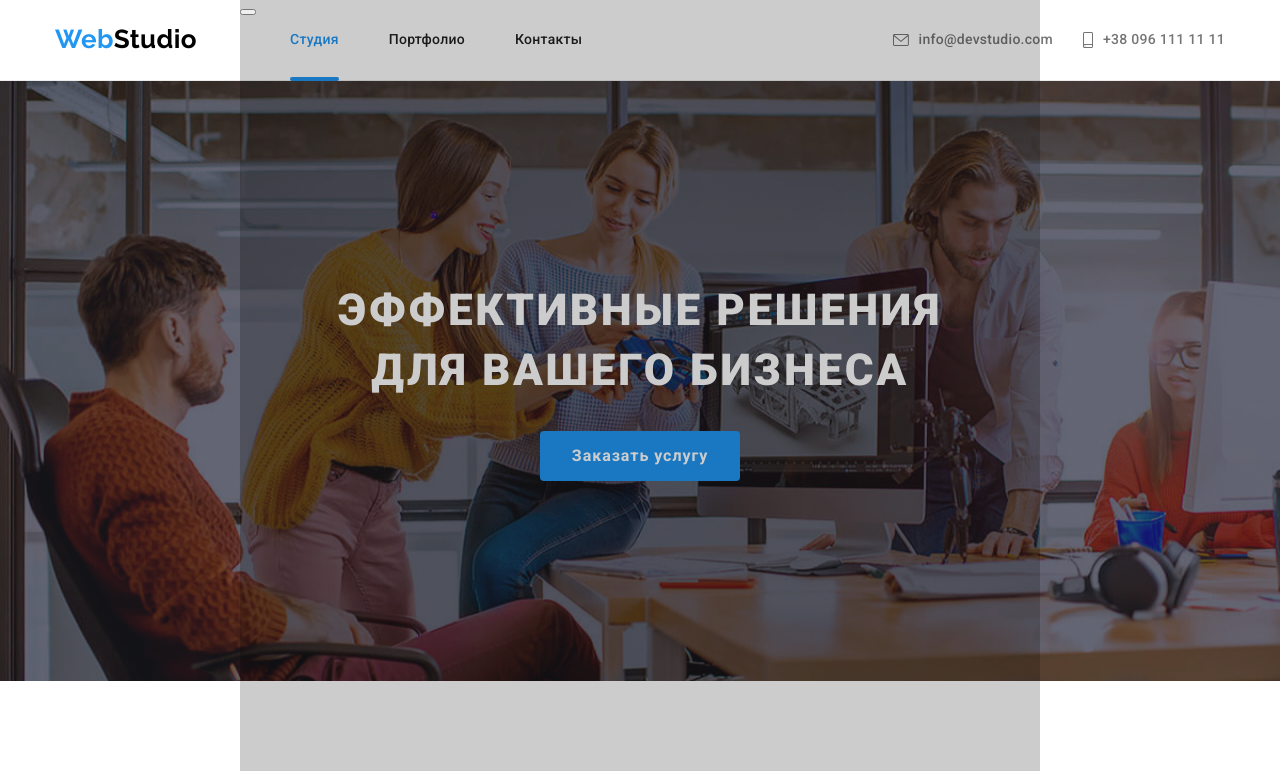
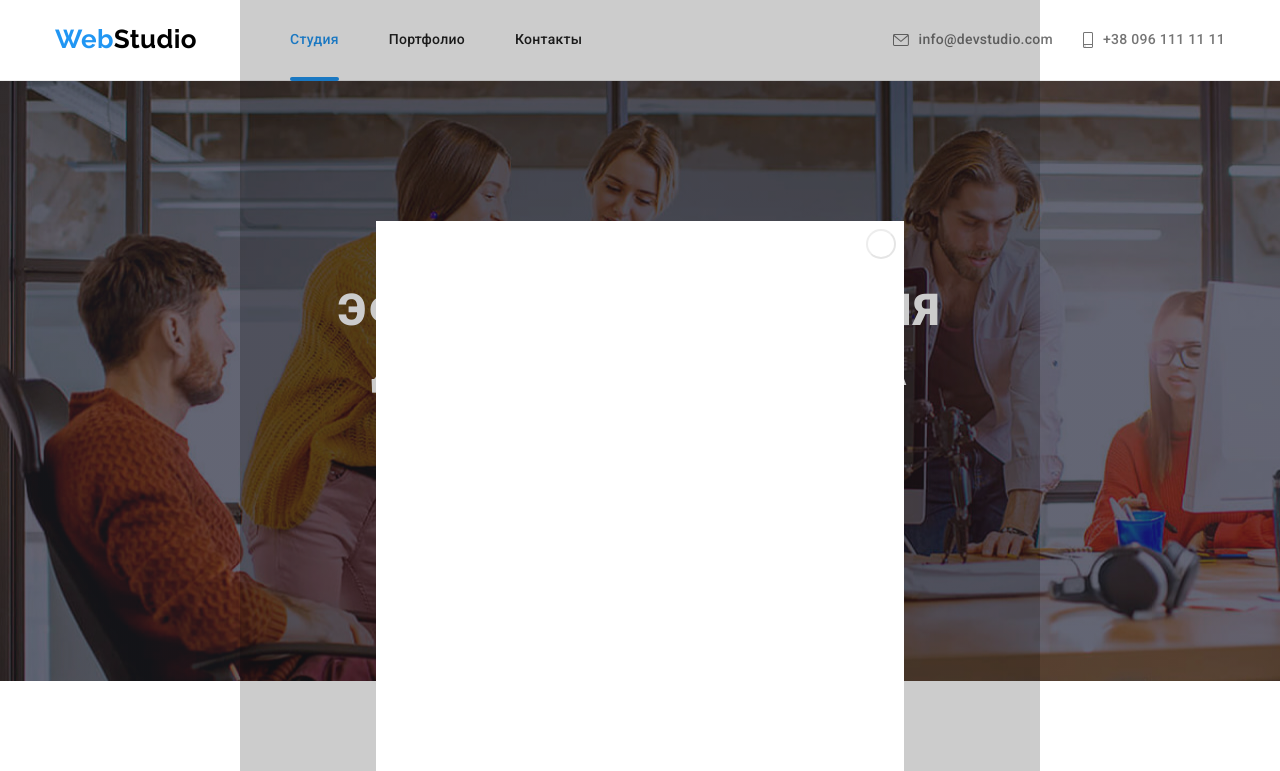
Before and after one commit to analepekha/goit-markup-hw-05, a plain HTML site: page index.html in a window 1280 px wide. Shown: the top 771 px of the page. Drawn offline with nearby package versions, Linux system fonts and the light colour scheme.

Commit message:
Update index.html

```diff
--- a/index.html
+++ b/index.html
@@ -390,8 +390,8 @@
 
     <!-- Модальное окно -->
     <div class="backdrop">
-        <div class="modal">
-            <button type="button"></button>
+        <div class="modal-wrapper">
+            <button class="modal-btn" type="button"></button>
         </div>
     </div>
     <script src="./js/modal.js"></script>
```
